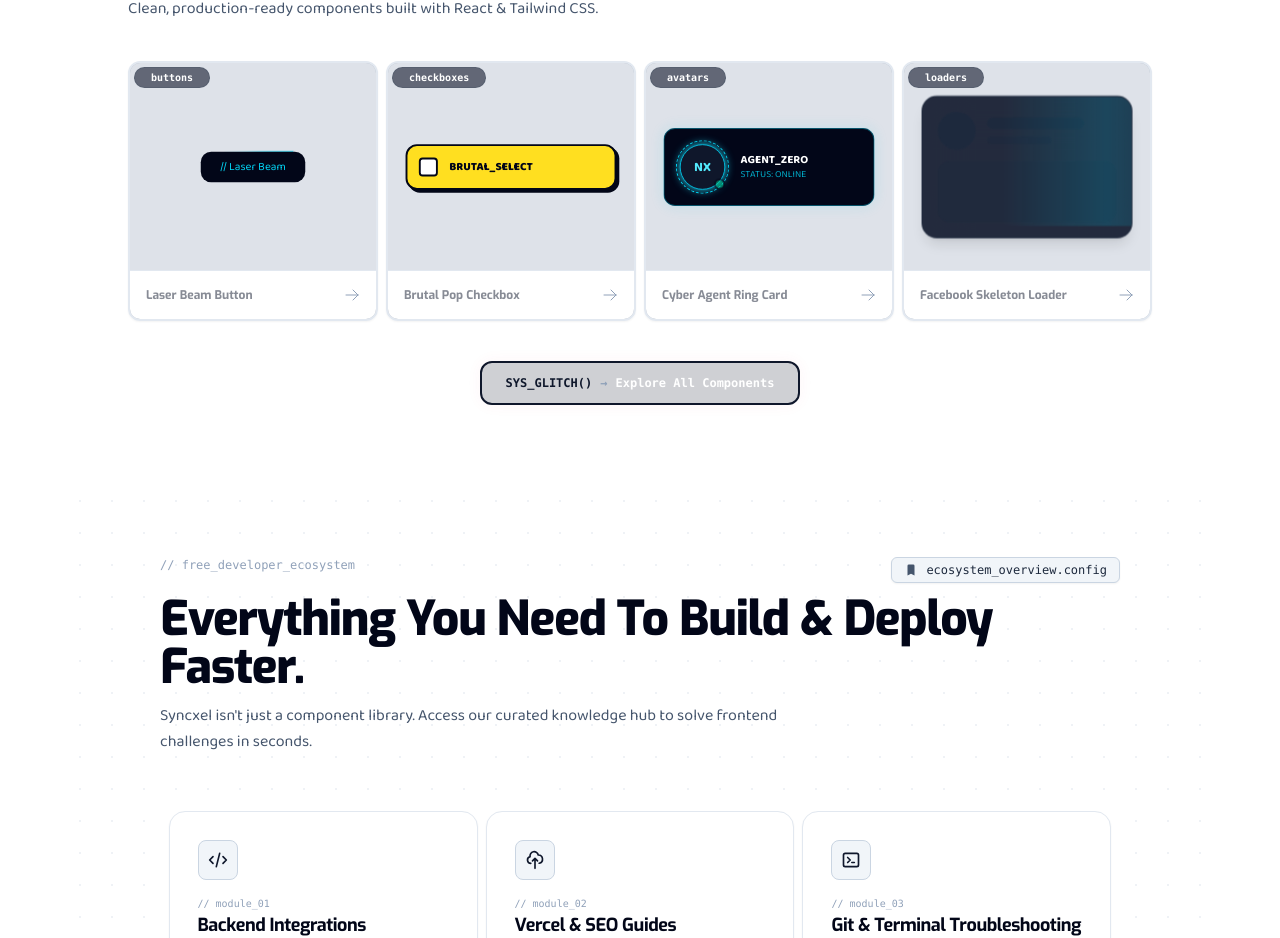
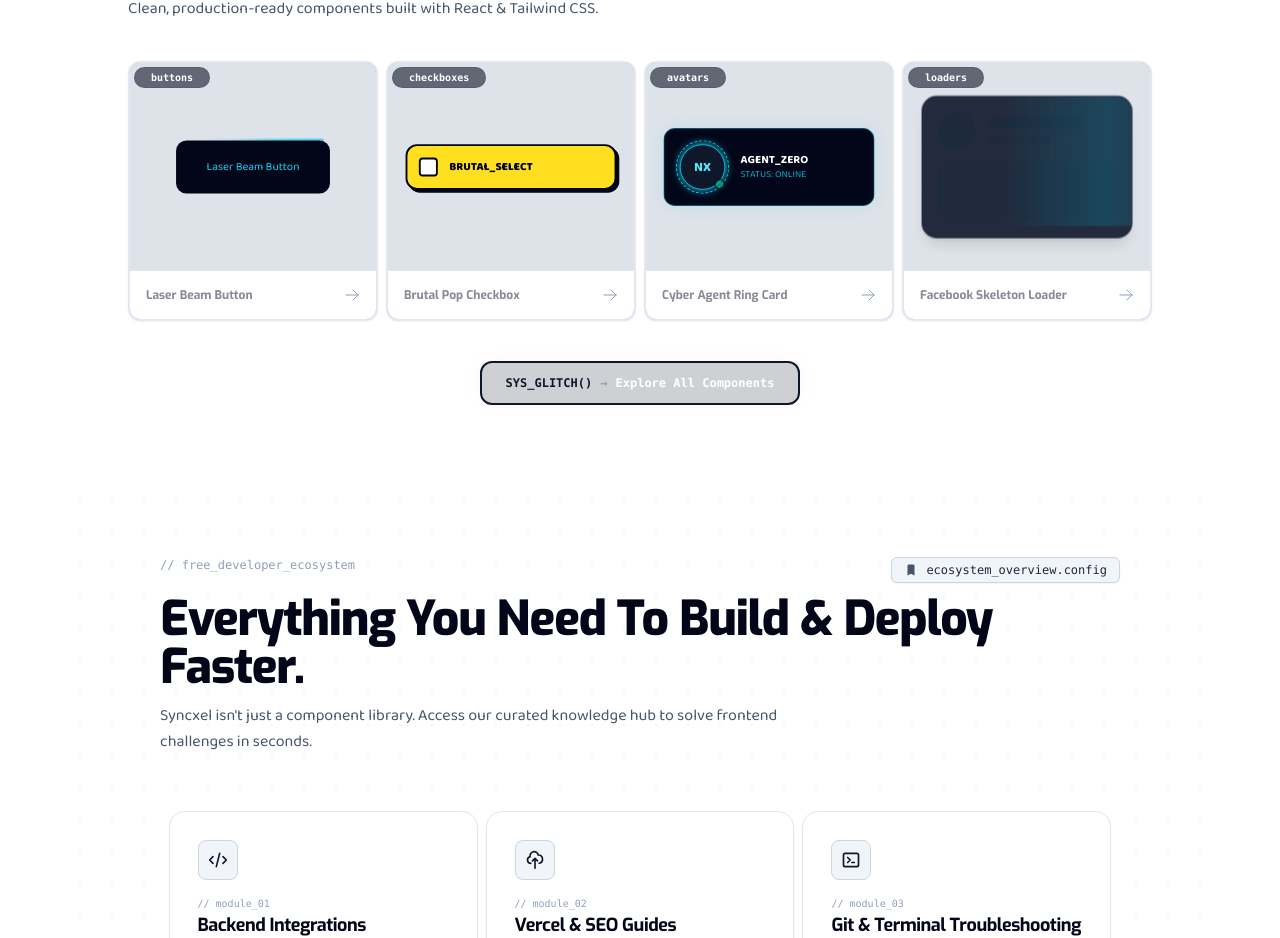
Before and after one commit to lakshan-beast/SyncXel, a React (Vite) app: page / in a window 1280 px wide. Shown: the part 1192-2130 px from the top of the page. Built offline with nearby package versions, Linux system fonts and the light colour scheme.

Commit message:
refactor: update LaserBeamButton padding and button size for improved usability

```diff
--- a/src/library/free/buttons/LaserBeamButton.jsx
+++ b/src/library/free/buttons/LaserBeamButton.jsx
@@ -2,14 +2,14 @@ import { motion } from "framer-motion";
 
 export default function LaserBeamButton() {
   return (
-    <div className="relative p-[1px] rounded-xl overflow-hidden inline-block group cursor-pointer">
+    <div className="relative p-[2px] rounded-xl overflow-hidden inline-block group cursor-pointer">
       <motion.div
         animate={{ rotate: 360 }}
         transition={{ repeat: Infinity, duration: 3, ease: "linear" }}
         className="absolute inset-[-50%] bg-[conic-gradient(from_0deg_at_50%_50%,transparent_0deg,transparent_180deg,#22d3ee_360deg)]"
       />
-      <button className="relative px-5 py-2 bg-slate-950 text-cyan-400 hover:text-cyan-300 text-xs font-baloo rounded-[11px] transition-colors cursor-pointer w-full h-full">
-        // Laser Beam
+      <button className="relative px-8 py-5 bg-slate-950 text-cyan-400 hover:text-cyan-300 text-xs font-baloo rounded-[11px] transition-colors cursor-pointer w-full h-full">
+        Laser Beam Button
       </button>
     </div>
   );
```
